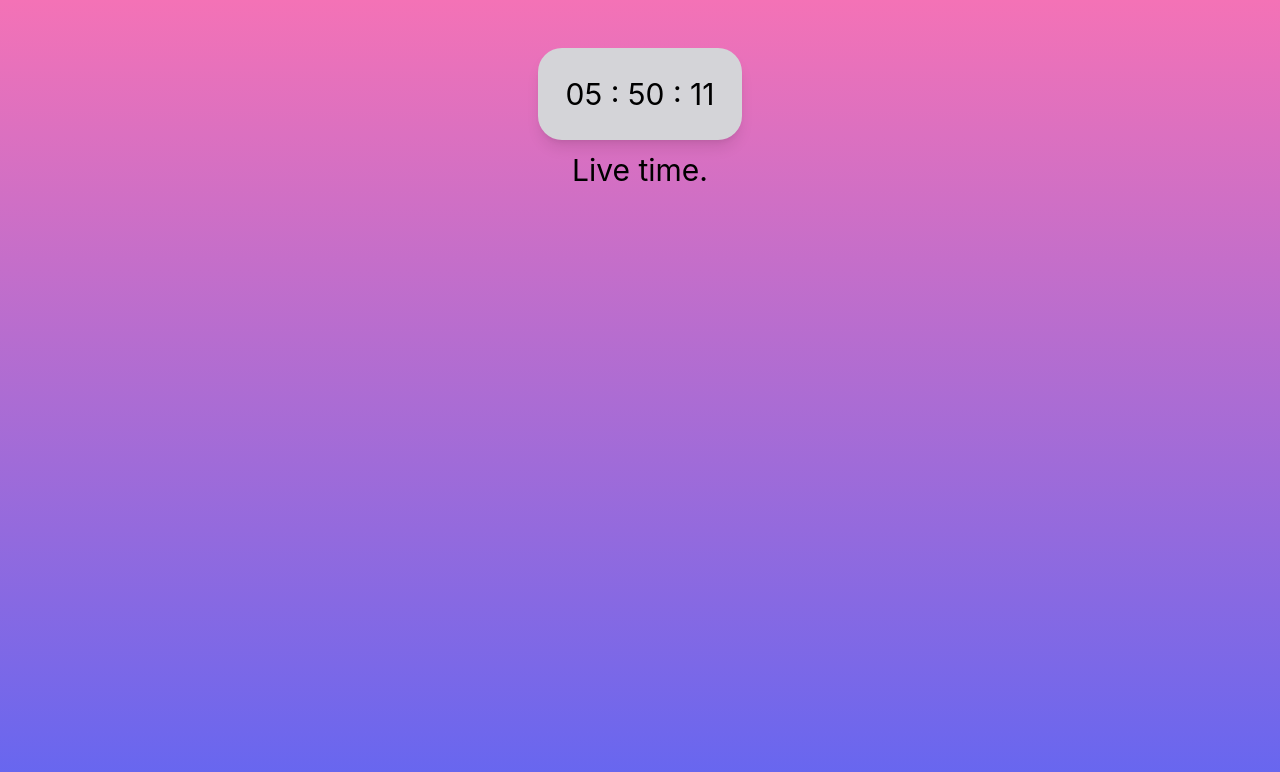
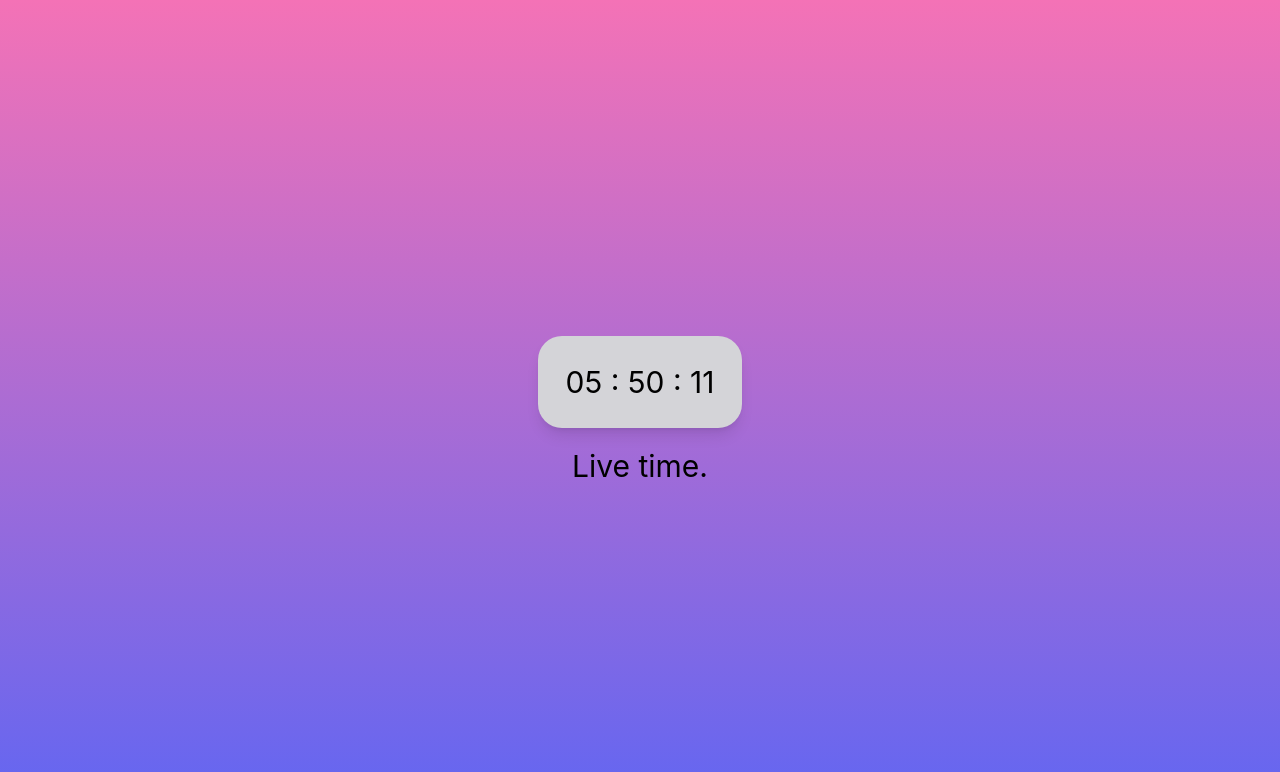
Before and after one commit to vadimvalov/SIMPLE-Clock, a website built with Vite: page index.html in a window 1280 px wide. Built offline with nearby package versions, Linux system fonts and the light colour scheme.

Commit message:
fix: верстка опять..

```diff
--- a/index.html
+++ b/index.html
@@ -10,13 +10,13 @@
   <body
     class="h-screen w-screen bg-gradient-to-b from-pink-400 to-indigo-500 p-12"
   >
-    <div class="flex w-full justify-center items-center">
+    <div class="flex flex-col w-full h-full justify-center items-center">
       <div
         id="clock"
-        class="text-3xl bg-zinc-300 p-7 rounded-3xl shadow-lg"
+        class="text-3xl bg-zinc-300 p-7 rounded-3xl shadow-lg m-5"
       ></div>
+      <div class="text-3xl text-bold text-center">Live time.</div>
     </div>
-    <div class="flex justify-center text-3xl text-bold mt-3">Live time.</div>
     <script type="module">
       import { realtimeClock } from "./main.js";
       realtimeClock();
```
